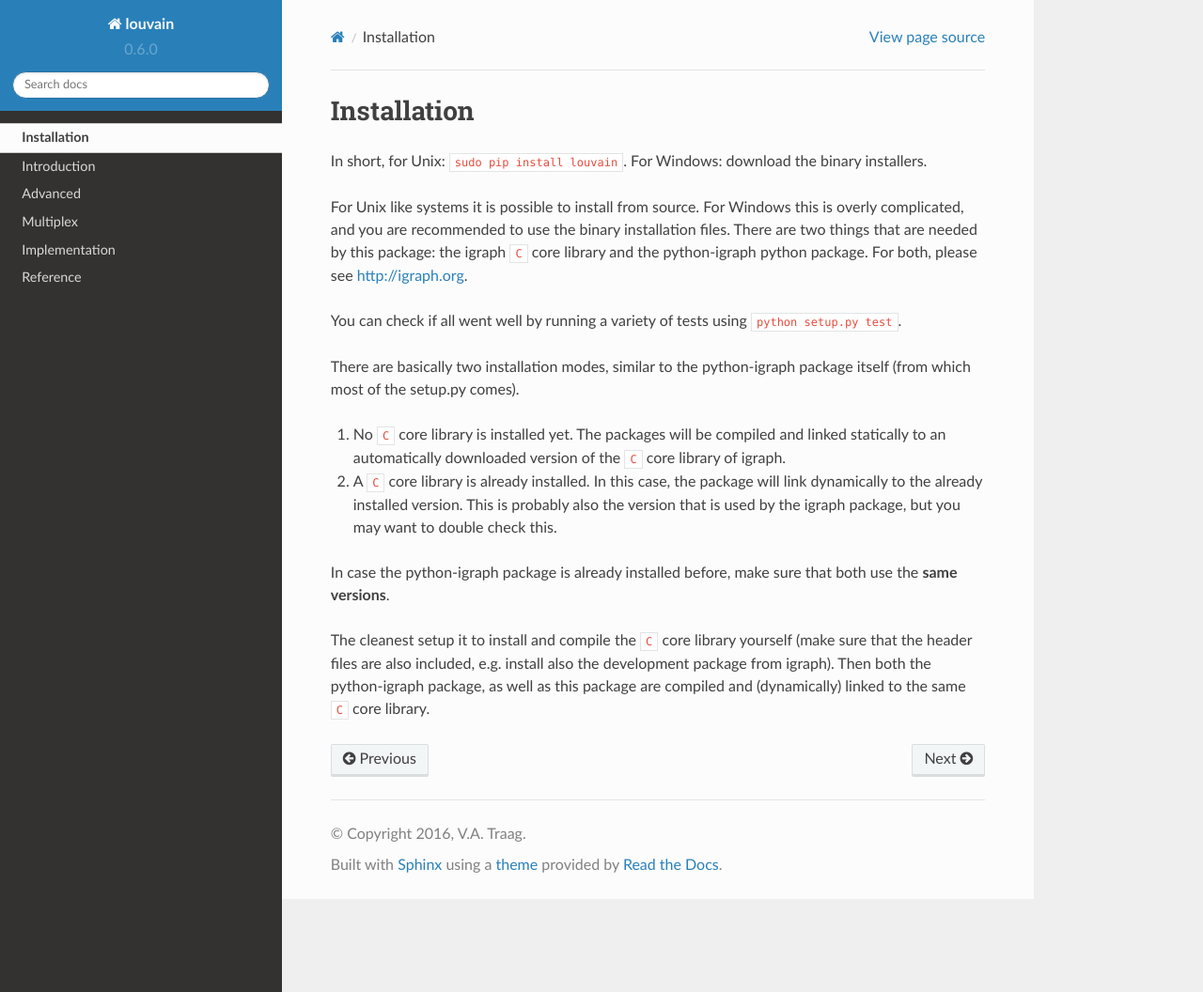
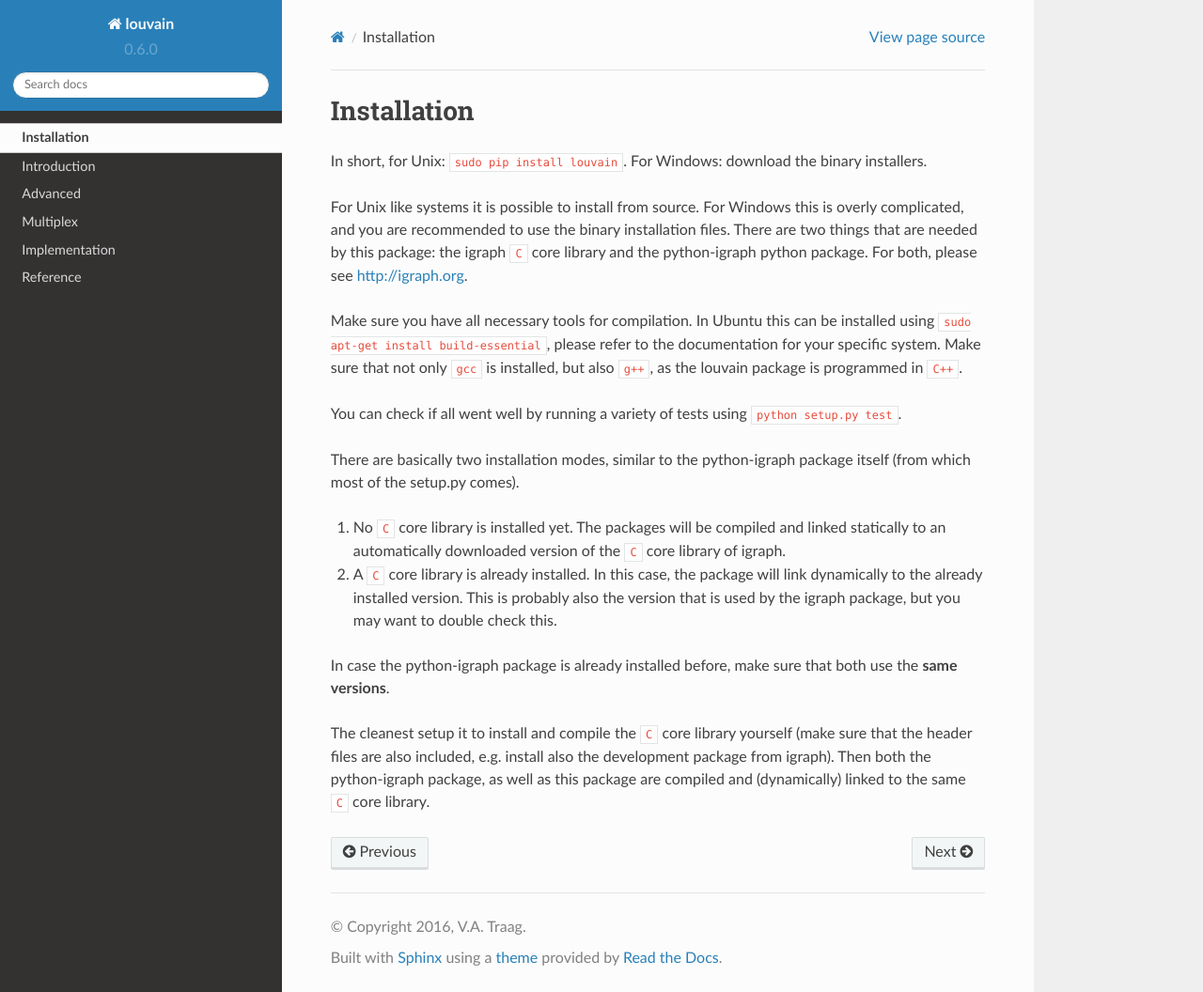
Before and after one commit to vtraag/leidenalg, a Sphinx documentation site: the page built from doc/source/install.rst, in a window 1280 px wide and 1056 px high. Shown: the whole window at 94% size. Built offline with Sphinx 7.4.7 and the Read the Docs theme 2.0.0, drawn with Linux system fonts in a browser that asks for light colours.

Commit message:
Added build-essential to install doc.

```diff
--- a/doc/source/install.rst
+++ b/doc/source/install.rst
@@ -9,6 +9,11 @@
 files.  There are two things that are needed by this package: the igraph ``C``
 core library and the python-igraph python package. For both, please see
 http://igraph.org.
+
+Make sure you have all necessary tools for compilation. In Ubuntu this can be
+installed using ``sudo apt-get install build-essential``, please refer to the
+documentation for your specific system.  Make sure that not only ``gcc`` is
+installed, but also ``g++``, as the louvain package is programmed in ``C++``.
 
 You can check if all went well by running a variety of tests using ``python
 setup.py test``.
```
